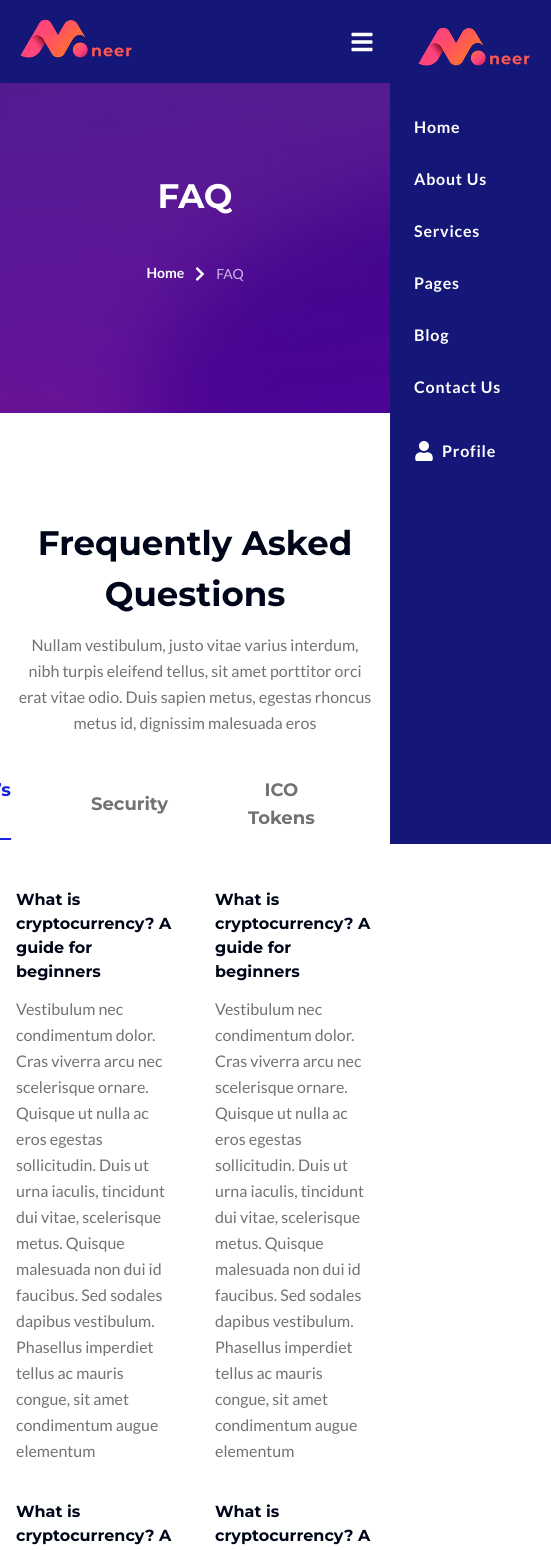
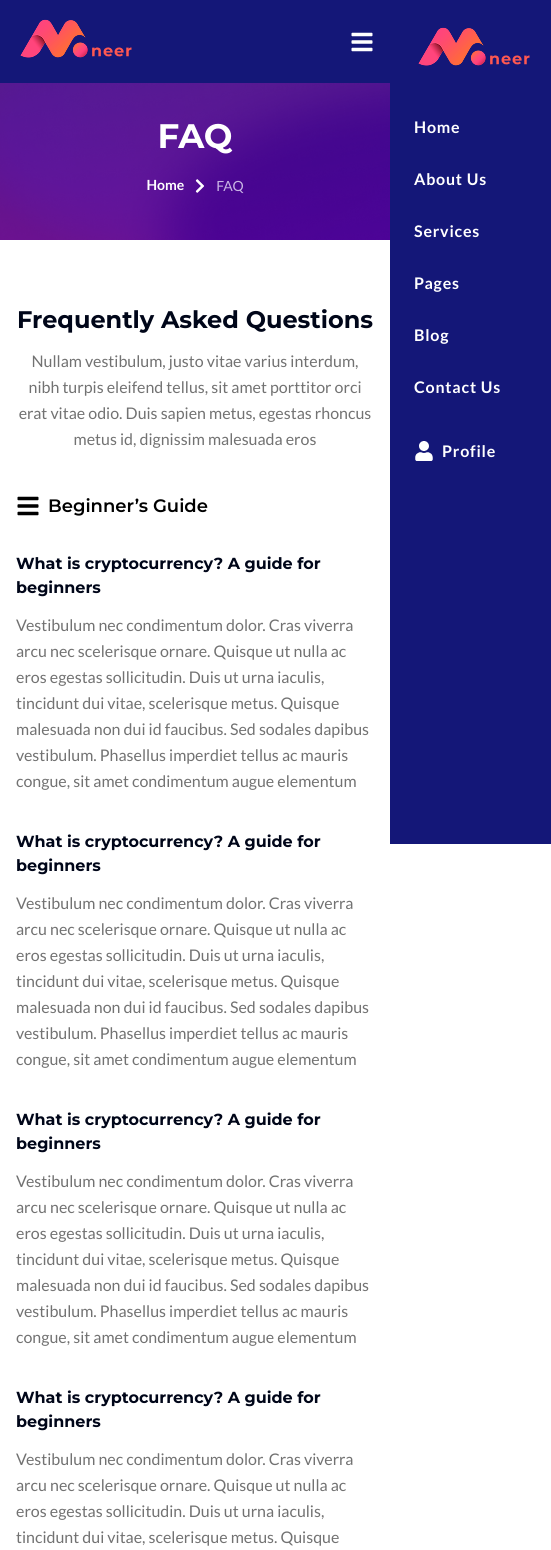
Before and after one commit to dev-monirul1/moneer, a React (Vite) app: page /faq in a window 390 px wide. Shown: the top 1550 px of the page, 551 px wide, since content can reach past the window. Built offline with nearby package versions, Linux system fonts and the light colour scheme.

Commit message:
faq responsive done

```diff
--- a/src/components/common/BreadCrumb.jsx
+++ b/src/components/common/BreadCrumb.jsx
@@ -5,10 +5,10 @@ import { FaChevronRight } from "react-icons/fa";
 
 const BreadCrumb = ({title, routeName, parentRouteName="home",parentRouteUrl="/", bg= breadCrumbBg}) => {
   return (
-    <section style={{backgroundImage: `url(${bg})`}} className='bg-cover bg-center bg-no-repeat pt-[172px] pb-[125px]'>
+    <section style={{backgroundImage: `url(${bg})`}} className='bg-cover bg-center bg-no-repeat pt-28 xl:pt-[172px] pb-10 xl:pb-[125px]'>
         <div className="container">
             <h3 className='text-white text-center font-montserrat text-[34px] font-bold leading-12 uppercase'>{title}</h3>
-            <div className="mt-10 flex justify-center items-center gap-x-2">
+            <div className="mt-3 sm:mt-7 xl:mt-10 flex justify-center items-center gap-x-2">
                 <Link to={parentRouteUrl} className='inline-block mb-1'>
                 <span className='text-white font-lato text-sm font-bold capitalize'>{parentRouteName}</span>
                 </Link>
--- a/src/components/pages/faq/FaqBody.jsx
+++ b/src/components/pages/faq/FaqBody.jsx
@@ -1,17 +1,35 @@
-import React, { useState } from "react";
+import React, { useEffect, useRef, useState } from "react";
 import Heading from "../../utils/Heading";
 import Peragraph from "../../utils/Peragraph";
 import { faqData } from "../../../dummyData/faqData";
-
-
+import { FaBars } from "react-icons/fa";
+import { IoClose } from "react-icons/io5";
 
 const FaqBody = () => {
   const [activeTab, setActiveTab] = useState(faqData[0].tabKey);
+  const [dropdownOpen, setDropdownOpen] = useState(false);
+  const dropdownRef = useRef(null)
+  const activeTabLabel = faqData.find(
+    (item) => item.tabKey === activeTab,
+  )?.tabLabel;
+
+  useEffect(()=>{
+    const handleOutsideClick = (e) =>{
+      if (dropdownRef.current && !dropdownRef.current.contains(e.target)) {
+        setDropdownOpen(false)
+      }
+    }
+    document.addEventListener("mousedown", handleOutsideClick)
+    return()=>{
+      document.removeEventListener("mousedown", handleOutsideClick)
+    }
+  },[activeTab])
+
   return (
-    <section className="pt-[105px] pb-[35px]">
+    <section className="pt-16 md:pt-20 lg:pt-[105px] pb-[35px]">
       <div className="container">
         <Heading
-          className="text-center font-montserrat font-bold text-[34px] text-black_2"
+          className="text-center font-montserrat font-bold text-2xl sm:text-[34px] text-black_2"
           varient="h2"
           text="Frequently Asked Questions"
         />
@@ -19,19 +37,52 @@ const FaqBody = () => {
           className="text-center max-w-[775px] mx-auto mt-3"
           text="Nullam vestibulum, justo vitae varius interdum, nibh turpis eleifend tellus, sit amet porttitor orci erat vitae odio. Duis sapien metus, egestas rhoncus metus id, dignissim malesuada eros"
         />
-        <div className="mt-10 flex gap-20 justify-center items-center">
+        {/* desktop tab */}
+        <div className="mt-10 hidden md:flex gap-x-13 lg:gap-x-16 xl:gap-x-20 justify-center items-center">
           {faqData.map((item, index) => (
             <button
               onClick={() => setActiveTab(item.tabKey)}
               key={index}
-              className={`text-lg font-montserrat font-bold  capitalize cursor-pointer hover:text-blue_1 transition-all duration-300 relative after:absolute after:content-[""] after:bg-blue_1 after:w-0 after:h-0.5 after:-bottom-2 after:left-1/2 after:-translate-x-1/2 after:transition-all after:duration-300 hover:after:w-full ${activeTab === item.tabKey ? "text-blue_1 after:w-full" : "text-gray_2"}`}
+              className={`text-base xl:text-lg font-montserrat font-bold  capitalize cursor-pointer hover:text-blue_1 transition-all duration-300 relative after:absolute after:content-[""] after:bg-blue_1 after:w-0 after:h-0.5 after:-bottom-2 after:left-1/2 after:-translate-x-1/2 after:transition-all after:duration-300 hover:after:w-full ${activeTab === item.tabKey ? "text-blue_1 after:w-full" : "text-gray_2"}`}
             >
               {item.tabLabel}
             </button>
           ))}
         </div>
-        <div className="mt-14 grid grid-cols-2 gap-y-9 gap-x-10">
-          {faqData.find((item) => item.tabKey === activeTab)
+        {/* mobile tab */}
+        <div ref={dropdownRef} className="mt-10 md:hidden flex gap-x-2 justify-start  items-center relative">
+          <button
+            className="w-6 flex"
+            onClick={() => setDropdownOpen(!dropdownOpen)}
+          >
+            {dropdownOpen ? (
+              <IoClose className="text-black text-xl " />
+            ) : (
+              <FaBars className="text-black text-2xl " />
+            )}
+          </button>
+          <span onClick={() => setDropdownOpen(!dropdownOpen)} className="text-lg font-montserrat font-semibold  capitalize cursor-pointer hover:text-blue_1 transition-all duration-300">
+            {activeTabLabel}
+          </span>
+          <div  className={`w-50 bg-white shadow-xl absolute -bottom-2 left-0 translate-y-full grid grid-cols-1 transition-all duration-300 ${dropdownOpen ? 'opacity-100 visible -bottom-2' : 'opacity-0 invisible -bottom-5'}`}>
+            {faqData.map((item, index) => (
+              <button
+                onClick={() => {
+                  setActiveTab(item.tabKey)
+                  setDropdownOpen(false)
+                }}
+                key={index}
+                className={`text-base font-montserrat font-medium  capitalize cursor-pointer hover:text-blue_1 transition-all duration-300 relative py-2 ${activeTab === item.tabKey ? "text-blue_1 bg-gray-300" : "text-gray_2"}`}
+              >
+                {item.tabLabel}
+              </button>
+            ))}
+          </div>
+        </div>
+
+        <div className="mt-8 md:mt-14 grid grid-cols-1 md:grid-cols-2 gap-y-9 gap-x-10">
+          {faqData
+            .find((item) => item.tabKey === activeTab)
             ?.tabContent.map((contentItem, contentIndex) => (
               <div key={contentIndex} className="">
                 <Heading
--- a/src/components/pages/faq/FaqContactForm.jsx
+++ b/src/components/pages/faq/FaqContactForm.jsx
@@ -18,7 +18,7 @@ const FaqContactForm = () => {
     rememberMe: "",
   });
   const inputStyle =
-    "border border-[#C8C8C8] border-opacity-[73%] bg-[#F5F5FF] bg-opacity-[53%] rounded-[24px] py-2.5 px-4 font-normal font-lato text-base placeholder:text-gray_2 placeholder:font-lato outline-0";
+    "border border-[#C8C8C8] border-opacity-[73%] bg-[#F5F5FF] bg-opacity-[53%] rounded-[24px] py-2.5 px-4 font-normal font-lato text-base placeholder:text-gray_2 placeholder:font-lato outline-0 w-full";
 
   const handleChange = (e) => {
     const { name, value, type, checked } = e.target;
@@ -64,19 +64,19 @@ const FaqContactForm = () => {
   };
 
   return (
-    <section className="pt-[105px] pb-[180px] relative">
+    <section className="pt-14 pb-16 md:pb-20 lg:pt-[105px]  3xl:pb-[180px] relative">
       <Image
         source={form_shape}
         alt="img"
-        className="max-w-[960px] max-h-[676px] absolute right-0 top-1/2 -translate-y-1/2"
+        className="hidden  lg:inline max-w-[450px] 2xl:max-w-[650px] 3xl:max-w-[800px] 4xl:max-w-[960px] max-h-[676px] absolute right-0 top-1/2 -translate-y-1/2"
       />
       <div className="container">
-        <div className="grid grid-cols-[535px_auto] gap-x-[83px]">
+        <div className="grid grid-cols-1 lg:grid-cols-[535px_auto] gap-x-[83px]">
           <div className="">
             <Heading
               varient="h3"
               text="Need More Answers?"
-              className="text-blue_1 font-montserrat text-[42px] font-bold"
+              className="text-blue_1 font-montserrat text-2xl sm:text-3xl md:text-[42px] font-bold"
             />
             <form onSubmit={handleSubmit}>
               <textarea
@@ -86,7 +86,7 @@ const FaqContactForm = () => {
                 placeholder="Your Question"
                 className="mt-4 w-full border border-[#C8C8C8] border-opacity-[73%] bg-[#F5F5FF] bg-opacity-[53%] rounded-[24px] py-2.5 px-4 font-normal font-lato text-base placeholder:text-gray_2 placeholder:font-lato min-h-[219px] outline-0 resize-none"
               ></textarea>
-              <div className="grid grid-cols-2 gap-x-2.5 mt-4">
+              <div className="grid grid-cols-1 sm:grid-cols-2 gap-x-2.5 gap-y-4 mt-4">
                 <div className="">
                   <Input
                     value={formData.name}
```
